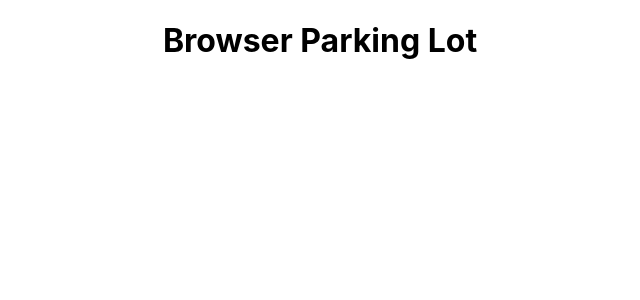
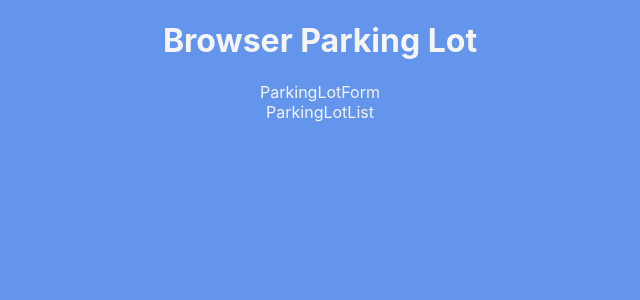
Before and after one commit to sinefileblue/reactParkingLot, a React (Create React App) app: page / in a window 1280 px wide. Shown: the top 300 px of the page, without its empty margins (320-960 px from the left). Built offline with nearby package versions, Linux system fonts and the light colour scheme.

Commit message:
parking lot form and list empty components

```diff
--- a/package.json
+++ b/package.json
@@ -1,5 +1,5 @@
 {
-  "homepage": "https://https://github.io/sinefileblue/reactParkingLot",
+  "homepage": "https://sinefileblue.github.io/reactParkingLot/",
   "name": "browser-parking-lotreact",
   "version": "0.1.0",
   "private": true,
--- a/src/App.js
+++ b/src/App.js
@@ -1,4 +1,7 @@
 import './App.css';
+
+import ParkingLotForm from './components/ParkingLotForm/ParkingLotForm';
+import ParkingLotList from './components/ParkingLotList/ParkingLotList';
 
 function App() {
   return (
@@ -6,6 +9,10 @@ function App() {
       <header>
         <h1>Browser Parking Lot</h1>
       </header>
+      <main>
+        <ParkingLotForm />
+        <ParkingLotList />
+      </main>
     </div>
   );
 }
--- /dev/null
+++ b/src/components/ParkingLotForm/ParkingLotForm.jsx
@@ -0,0 +1,7 @@
+import React from 'react';
+
+export default function ParkingLotForm() {
+  return (
+    <div>ParkingLotForm</div>
+  )
+}
--- /dev/null
+++ b/src/components/ParkingLotList/ParkingLotList.jsx
@@ -0,0 +1,7 @@
+import React from 'react';
+
+export default function ParkingLotList() {
+  return (
+    <div>ParkingLotList</div>
+  )
+}
--- a/src/index.css
+++ b/src/index.css
@@ -1,4 +1,6 @@
 body {
+  color: whitesmoke;
+  background-color: cornflowerblue;
   margin: 0;
   font-family: -apple-system, BlinkMacSystemFont, 'Segoe UI', 'Roboto', 'Oxygen',
     'Ubuntu', 'Cantarell', 'Fira Sans', 'Droid Sans', 'Helvetica Neue',
```
